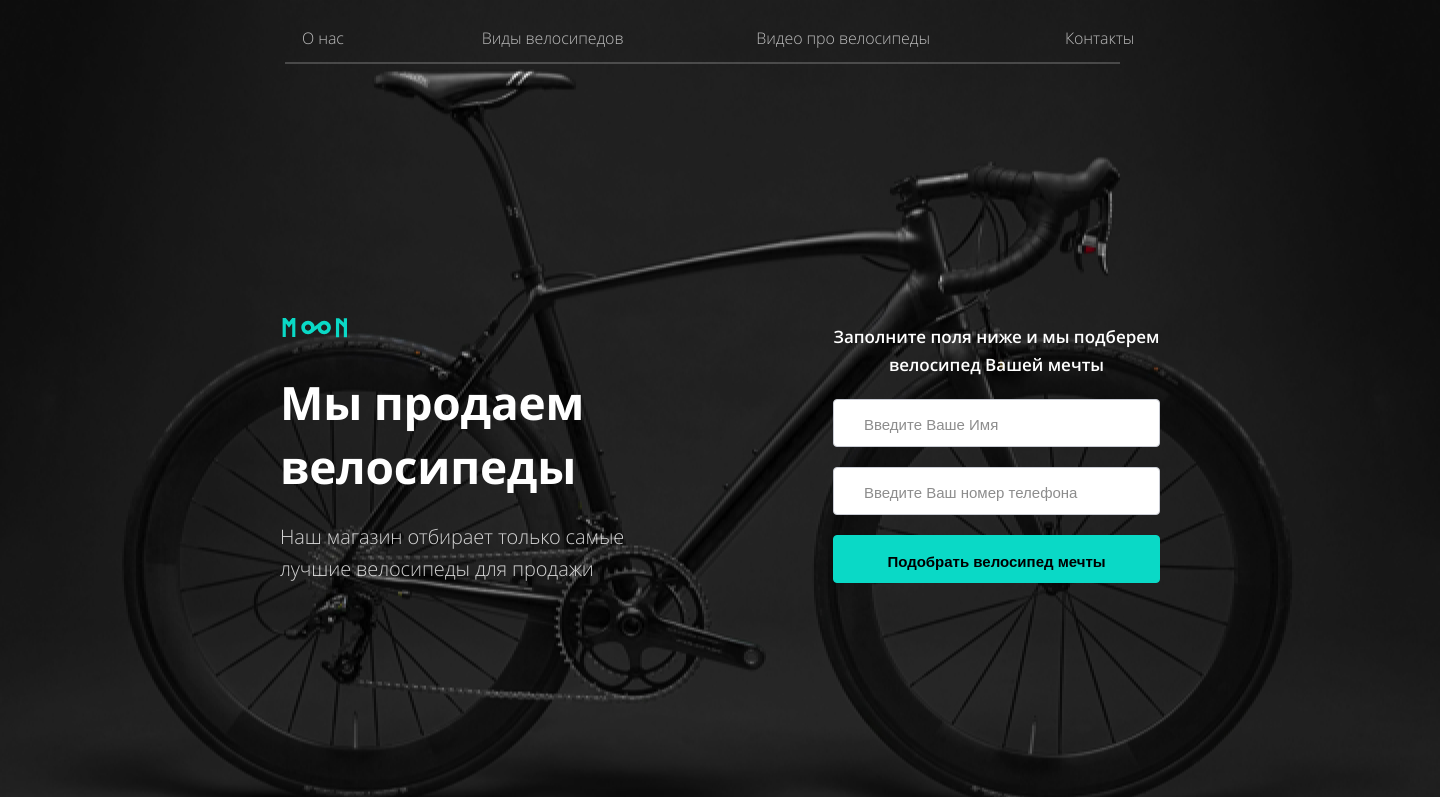
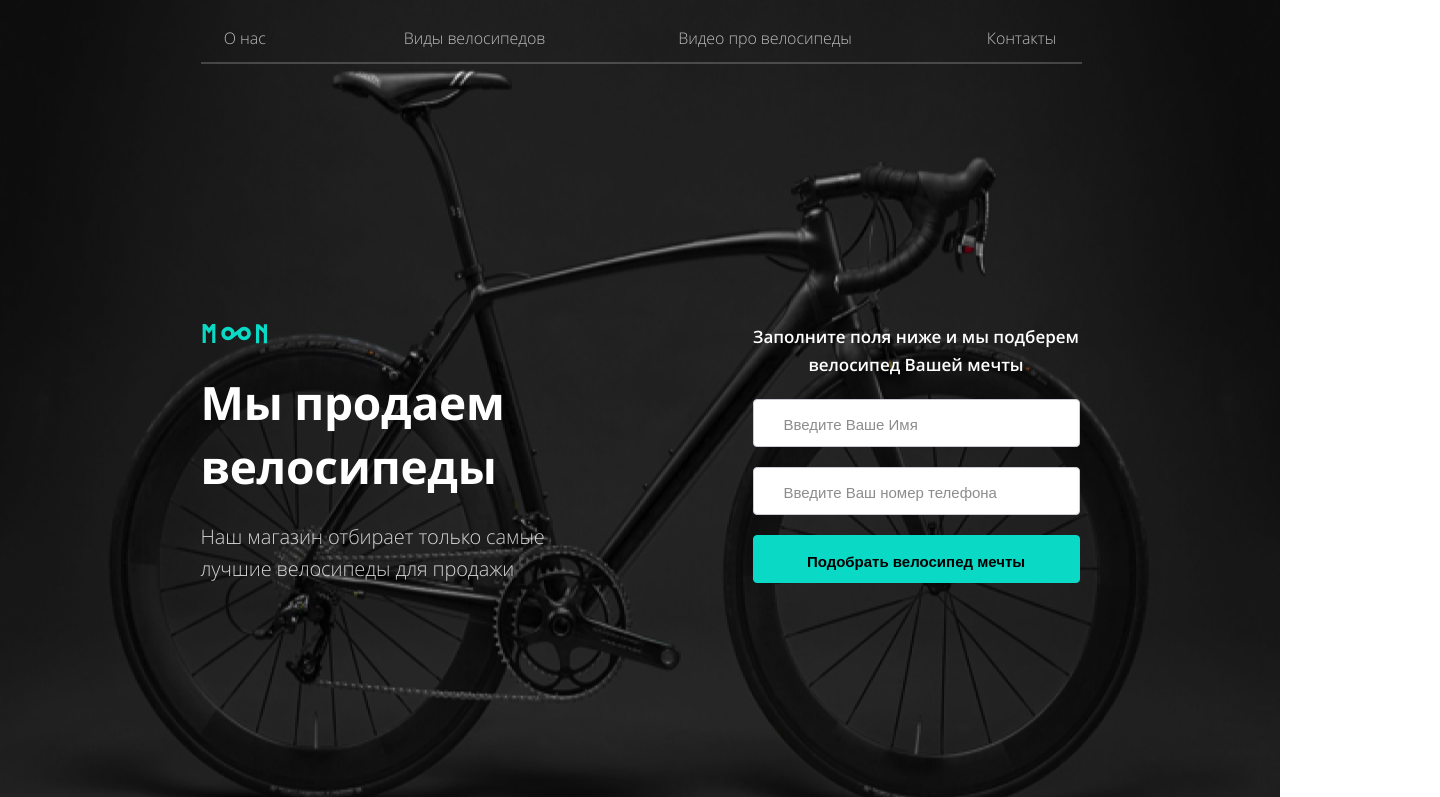
Before and after one commit to IlyaKorn/bicycles, a website: page source/index.html in a window 1280 px wide. Shown: the top 797 px of the page, 1440 px wide, since content can reach past the window. Drawn offline with nearby package versions, Linux system fonts and the light colour scheme; files that its build step writes are made by us from their sources; files whose address does not match are found by name.

Commit message:
Вносит исправления

```diff
--- a/source/sass/global.scss
+++ b/source/sass/global.scss
@@ -8,4 +8,5 @@ body {
   grid-template-rows: min-content 1fr min-content;
   min-height: 100vh;
   overflow-x: hidden;
+  margin-right: calc(-1 * (100vw - 100%));
 }
--- a/source/sass/magazine.scss
+++ b/source/sass/magazine.scss
@@ -3,8 +3,7 @@
   color: $white;
   letter-spacing: -0.005em;
   line-height: 32px;
-  margin-left: 280px;
-  margin-right: 160px;
+  margin-right: 159px;
   padding-top: 33px;
 }
 
--- a/source/sass/main-nav.scss
+++ b/source/sass/main-nav.scss
@@ -2,8 +2,6 @@
   color: $white;
   font-size: 16px;
   font-weight: 300px;
-  margin-left: 302px;
-  margin-right: 305px;
   margin-bottom: 242px;
   position: relative;
 }
@@ -17,7 +15,7 @@
     position: absolute;
     width: 100%;
     bottom: 0;
-    left: -17px;
+    left: 0;
     border: 1px solid rgba(255, 255, 255, 0.2);
   }
 }
--- a/source/sass/page-header.scss
+++ b/source/sass/page-header.scss
@@ -1,5 +1,5 @@
 .page-header {
-  width: 1440px;
+  width: 879px;
   margin: 0 auto;
   position: relative;
   padding-bottom: 220px;
@@ -10,13 +10,13 @@
   background-color: #171717;
   background-image: url("../image/header-bike-desktop.jpg");
   background-repeat: no-repeat;
-  background-size: cover;
+  background-size: 100% 825px;
 }
 
 .page-header__logo {
   position: absolute;
-  top: 312px;
-  left: 281px;
+  top: 318px;
+  left: 0;
 }
 
 .page-header__info {
--- a/source/sass/site-list.scss
+++ b/source/sass/site-list.scss
@@ -2,7 +2,7 @@
   display: flex;
   margin: 0 auto;
   flex-wrap: wrap;
-  justify-content: start;
+  justify-content: center;
 }
 
 .site-list__item {
```
Also changed, not shown: build/css/style.min.css, 1 other file.
